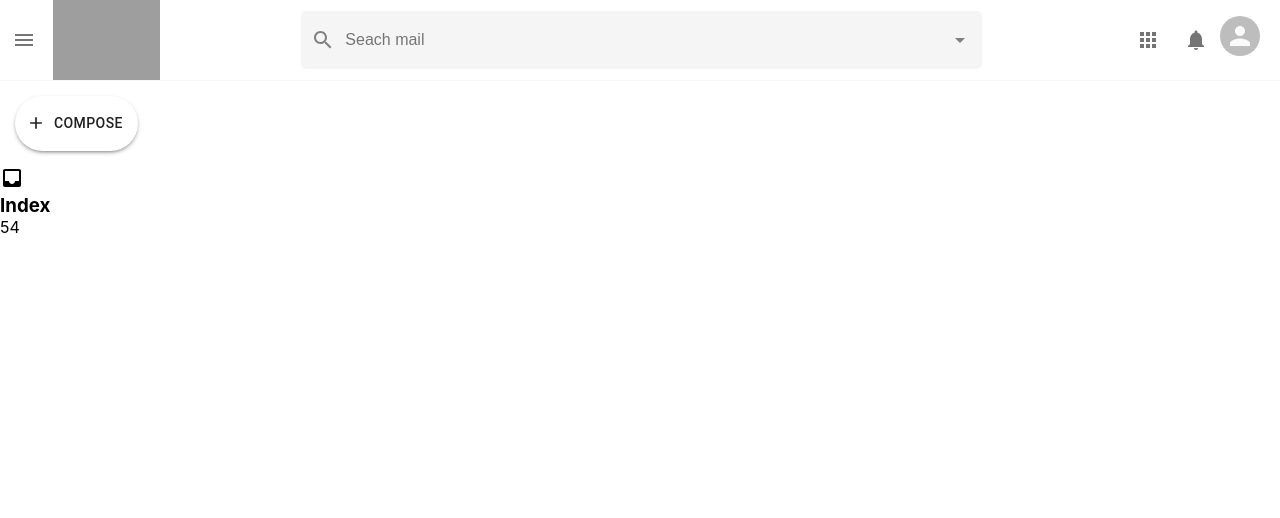
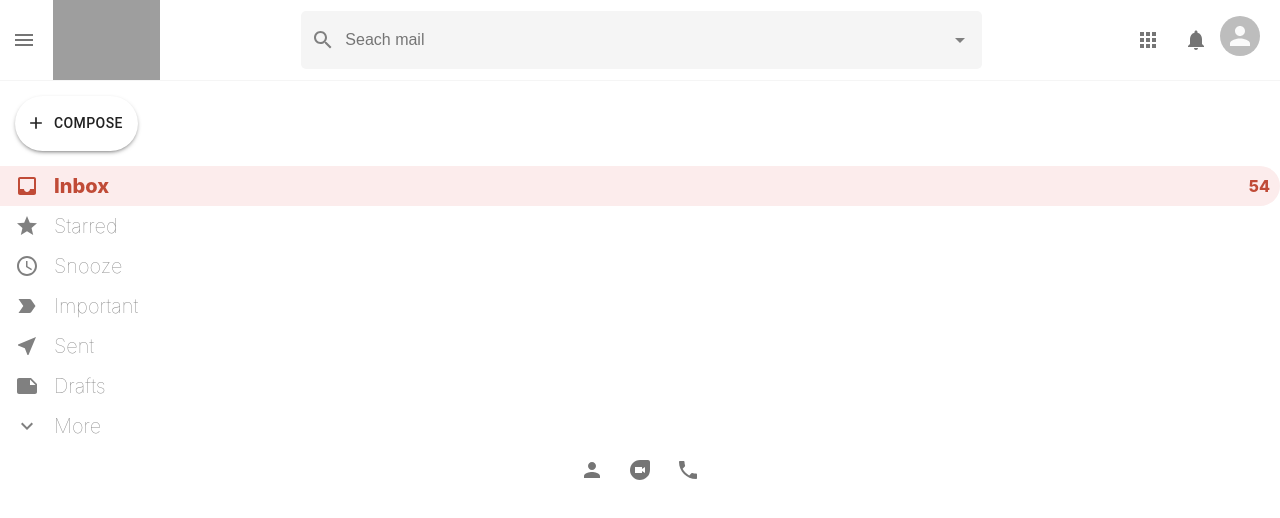
Before and after one commit to carlosguerrero1982/gmailApp, a React (Create React App) app: page / in a window 1280 px wide. Shown: the top 518 px of the page. Built offline with nearby package versions, Linux system fonts and the light colour scheme; grey boxes are pictures that could not be loaded.

Commit message:
040121:1109

```diff
--- a/src/Sidebar.css
+++ b/src/Sidebar.css
@@ -8,3 +8,8 @@
     border-radius: 30px !important;
     box-shadow: 0px 2px 5px -2px rgba(0, 0, 0, 0.75);
 }
+
+.sidebar_footer {
+    display: flex;
+    justify-content: center;
+}
--- a/src/Sidebar.js
+++ b/src/Sidebar.js
@@ -1,9 +1,18 @@
 import React from 'react';
 import './Sidebar.css';
-import {Button} from "@material-ui/core";
+import {Button, IconButton} from "@material-ui/core";
 import AddIcon from "@material-ui/icons/Add";
 import SidebarOption from './SidebarOption';
 import InboxIcon from "@material-ui/icons/Inbox";
+import StarIcon from "@material-ui/icons/Star";
+import AccessTimeIcon from '@material-ui/icons/AccessTime';
+import LabelImportantIcon from '@material-ui/icons/LabelImportant';
+import NearMeIcon from '@material-ui/icons/NearMe';
+import NoteIcon from '@material-ui/icons/Note';
+import ExpandMoreIcon from '@material-ui/icons/ExpandMore';
+import PersonIcon from '@material-ui/icons/Person';
+import DuoIcon from '@material-ui/icons/Duo';
+import PhoneIcon from '@material-ui/icons/Phone';
 
  function Sidebar() {
 
@@ -12,7 +21,34 @@
         <div className="sidebar">
             <Button className="sidebar_compose" startIcon={<AddIcon fontSize="large" />}>COMPOSE</Button>
 
-            <SidebarOption Icon={InboxIcon} title="Index" number={54} />
+            <SidebarOption Icon={InboxIcon} title="Inbox" number={54} selected={true} />
+            <SidebarOption Icon={StarIcon} title="Starred" number={35} />
+
+            <SidebarOption Icon={AccessTimeIcon} title="Snooze" number={35} />
+            <SidebarOption Icon={LabelImportantIcon} title="Important" number={35} />
+            <SidebarOption Icon={NearMeIcon} title="Sent" number={35} />
+            <SidebarOption Icon={NoteIcon} title="Drafts" number={35} />
+            <SidebarOption Icon={ExpandMoreIcon} title="More" number={35} />
+
+            <div className="sidebar_footer">
+
+                <div className="sidebarfooterIcons">
+
+                    <IconButton>
+                        <PersonIcon />
+                    </IconButton>
+
+                    <IconButton>
+                        <DuoIcon />
+                    </IconButton>
+
+                    <IconButton>
+                        <PhoneIcon />
+                    </IconButton>
+
+
+                </div>
+            </div>
         </div>
     )
 }
--- a/src/SidebarOption.css
+++ b/src/SidebarOption.css
@@ -0,0 +1,48 @@
+.sidebarOption {
+    display: flex;
+    align-items: center;
+    height: 40px;
+    padding: 0 10px;
+    border-top-right-radius: 20px;
+    border-bottom-right-radius: 20px;
+    cursor: pointer;
+    color: gray;
+}
+
+.sidebarOption>.MuiSvgIcon-root {
+    padding: 5px;
+}
+
+.sidebarOption>h3 {
+    flex: 1;
+    margin-left: 10px;
+    font-size: 20px;
+    font-weight: 40;
+}
+
+.sidebarOption>p {
+    display: none;
+    font-weight: 300;
+}
+
+.sidebarOption:hover>p {
+    display: inline;
+}
+
+.sidebarOption:hover>h3 {
+    background-color: #fcecec;
+    color: #c04b37;
+    font-weight: 800 !important;
+}
+
+.sidebarOption--active>p {
+    display: inline !important;
+}
+
+.sidebarOption--active,
+.sidebarOption--active>p,
+.sidebarOption--active>h3 {
+    background-color: #fcecec;
+    color: #c04b37;
+    font-weight: 800 !important;
+}
--- a/src/SidebarOption.js
+++ b/src/SidebarOption.js
@@ -1,11 +1,11 @@
 import React from 'react';
 import './SidebarOption.css'
 
-function Sidebaroption({Icon,title,number}) {
+function Sidebaroption({Icon,title,number,selected}) {
 
 
     return (
-        <div className="sidebarOption">
+        <div className={`sidebarOption ${selected && "sidebarOption--active"}`}>
 
             <Icon />
             <h3>{title}</h3>
```
Also changed, not shown: 1 other file (tests, documents, lock files or other folders).
